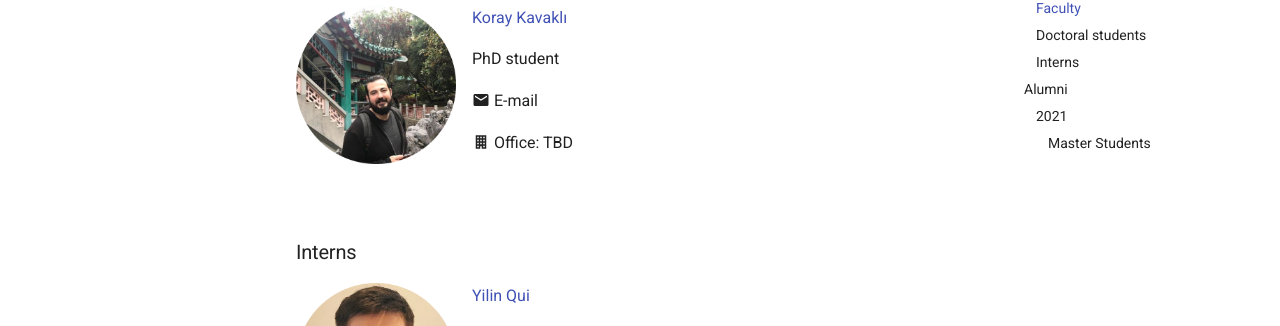
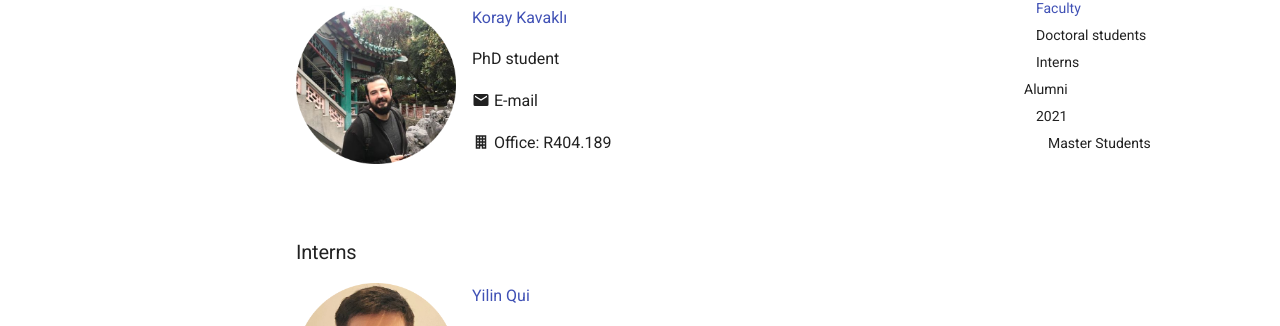
Before and after one commit to complight/complight.github.io, an MkDocs documentation site: the page built from docs/people/index.md, in a window 1280 px wide and 900 px high, scrolled down 666 px. Shown: the part 127-453 px from the top of the window. Built offline with MkDocs 1.6.1 and Material for MkDocs 9.7.7, drawn with Linux system fonts in a browser that asks for light colours.

Commit message:
Updating people's page.

```diff
--- a/docs/people/index.md
+++ b/docs/people/index.md
@@ -31,7 +31,7 @@ PhD student
 
 :material-email: E-mail
 
-:material-office-building: Office: TBD
+:material-office-building: Office: R404.189
 <br clear="left"/>
 
 
```
